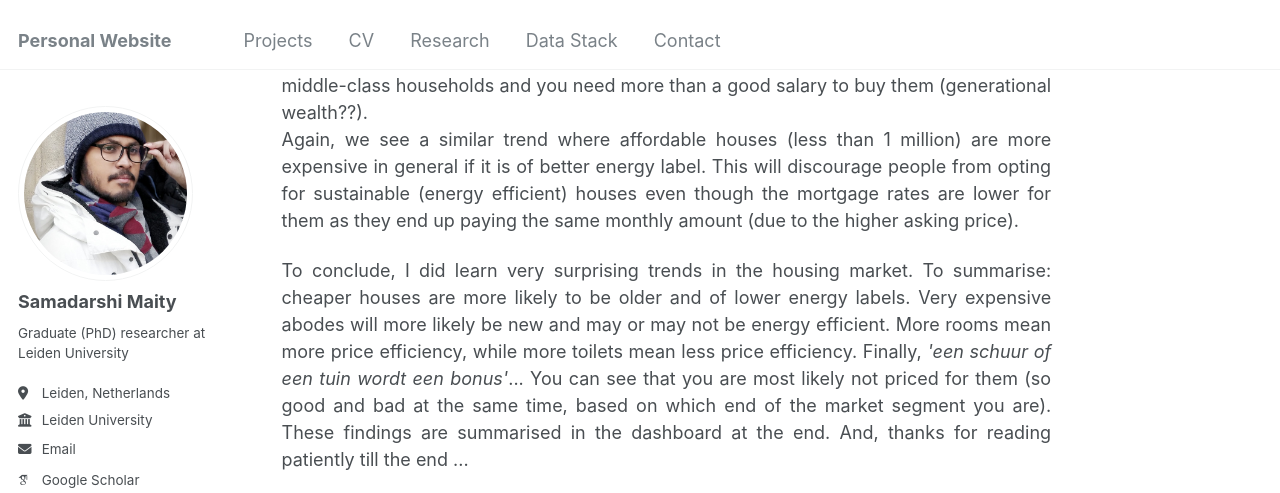
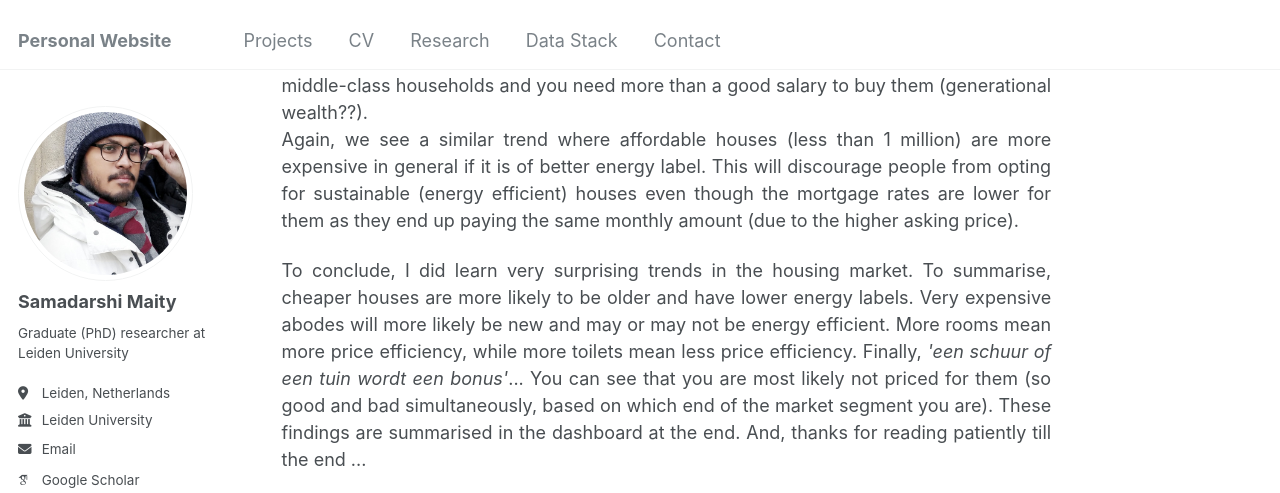
Before and after one commit to Samadarshi-Maity/Samadarshi-Maity.github.io, a Jekyll site: the page built from _portfolio/portfolio-1.html, in a window 1280 px wide and 900 px high, scrolled down 4626 px, cut to the strip 0-493 px from the top of the window. Built offline with Jekyll 4.4.1, drawn with Linux system fonts in a browser that asks for light colours; some web fonts are replaced.

Commit message:
Update portfolio-1.html

```diff
--- a/_portfolio/portfolio-1.html
+++ b/_portfolio/portfolio-1.html
@@ -1,6 +1,6 @@
 ---
 title: "Interesting trends in the Dutch Real Estate"
-excerpt: "Some lesser-known facts about the Dutch real estate inferred from the data that I scraped off a Dutch house listing website. Check out the downloadable <a href='/bokeh_dashboard.html' download>dashboard</a> for quick <a href='https://gray-lorenza-87.tiiny.site'>dashboard</a> insights.
+excerpt: "Some lesser-known facts about the Dutch real estate inferred from the data that I scraped off a Dutch house listing website. Check out this <a href='https://gray-lorenza-87.tiiny.site'>dashboard</a> for quick insights.
 <br>
 <br>
 <img src='/images/housing/te-koop.png'>"
@@ -191,8 +191,15 @@
 	</p>
 
 	<p style="text-align:justify;" >
-	To conclude, I did learn very surprising trends in the housing market. To summarise: cheaper houses are more likely to  be older and of lower energy labels. Very expensive abodes will more likely be new and may or may not be energy efficient. More rooms mean more price efficiency, while more toilets mean less price efficiency. Finally,    <i>'een schuur of een tuin wordt een bonus'</i>... You can see that you are most likely not priced for them (so good and bad at the same time, based on which end of the market segment you are). These findings are summarised in the dashboard at the end.
+	To conclude, I did learn very surprising trends in the housing market. To summarise, cheaper houses are more likely to be older and have lower energy labels. Very expensive abodes will more likely be new and may or may not be energy efficient. More rooms mean more price efficiency, while more toilets mean less price efficiency. Finally, <i>'een schuur of een tuin wordt een bonus'</i>... You can see that you are most likely not priced for them (so good and bad simultaneously, based on which end of the market segment you are). These findings are summarised in the dashboard at the end.
 And, thanks for reading patiently till the end ...
 	</p>
-<iframe src="https://gray-lorenza-87.tiiny.site" width="1200" height="1500" allowfullscreen></iframe>
+<div style="width: 100%; height: 600px; overflow: hidden;">
+  <iframe src="https://gray-lorenza-87.tiiny.site"
+          style="transform: scale(0.75);
+                 transform-origin: top left;
+                 border: none;">
+  </iframe>
+</div>
+
 </body>
```
